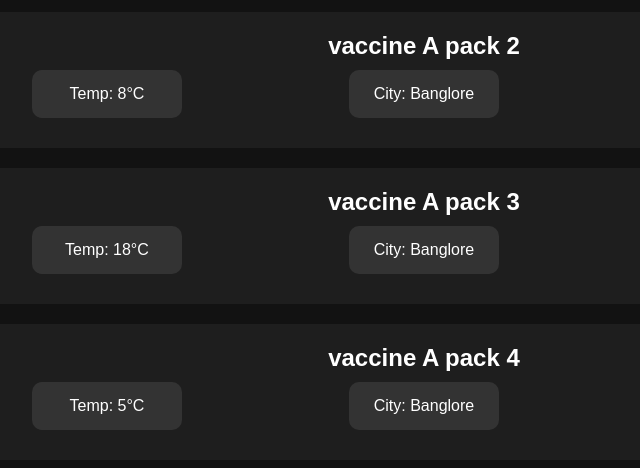
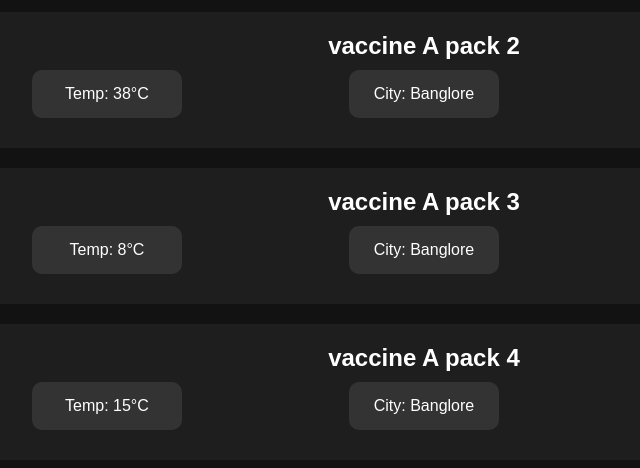
Before and after one commit to validus09/Tracking_System, a plain HTML site: page vaccine A.html in a window 1280 px wide. Shown: the part 252-720 px from the top of the page, 216-856 px from the left. Drawn offline with Linux system fonts and the light colour scheme.

Commit message:
Update vaccine A.html

```diff
--- a/vaccine A.html
+++ b/vaccine A.html
@@ -48,9 +48,9 @@
     <script>
         const medicines = [
             { name: "vaccine A pack 1", temp: "15°C", city: "Banglore", status: "Sensitive" },
-            { name: "vaccine A pack 2", temp: "8°C", city: "Banglore", status: "Critical" },
-            { name: "vaccine A pack 3", temp: "18°C", city: "Banglore", status: "Stable" },
-            { name: "vaccine A pack 4", temp: "5°C", city: "Banglore", status: "Sensitive" },
+            { name: "vaccine A pack 2", temp: "38°C", city: "Banglore", status: "Critical" },
+            { name: "vaccine A pack 3", temp: "8°C", city: "Banglore", status: "Stable" },
+            { name: "vaccine A pack 4", temp: "15°C", city: "Banglore", status: "Sensitive" },
         ];
 
         function renderMedicines() {
```
